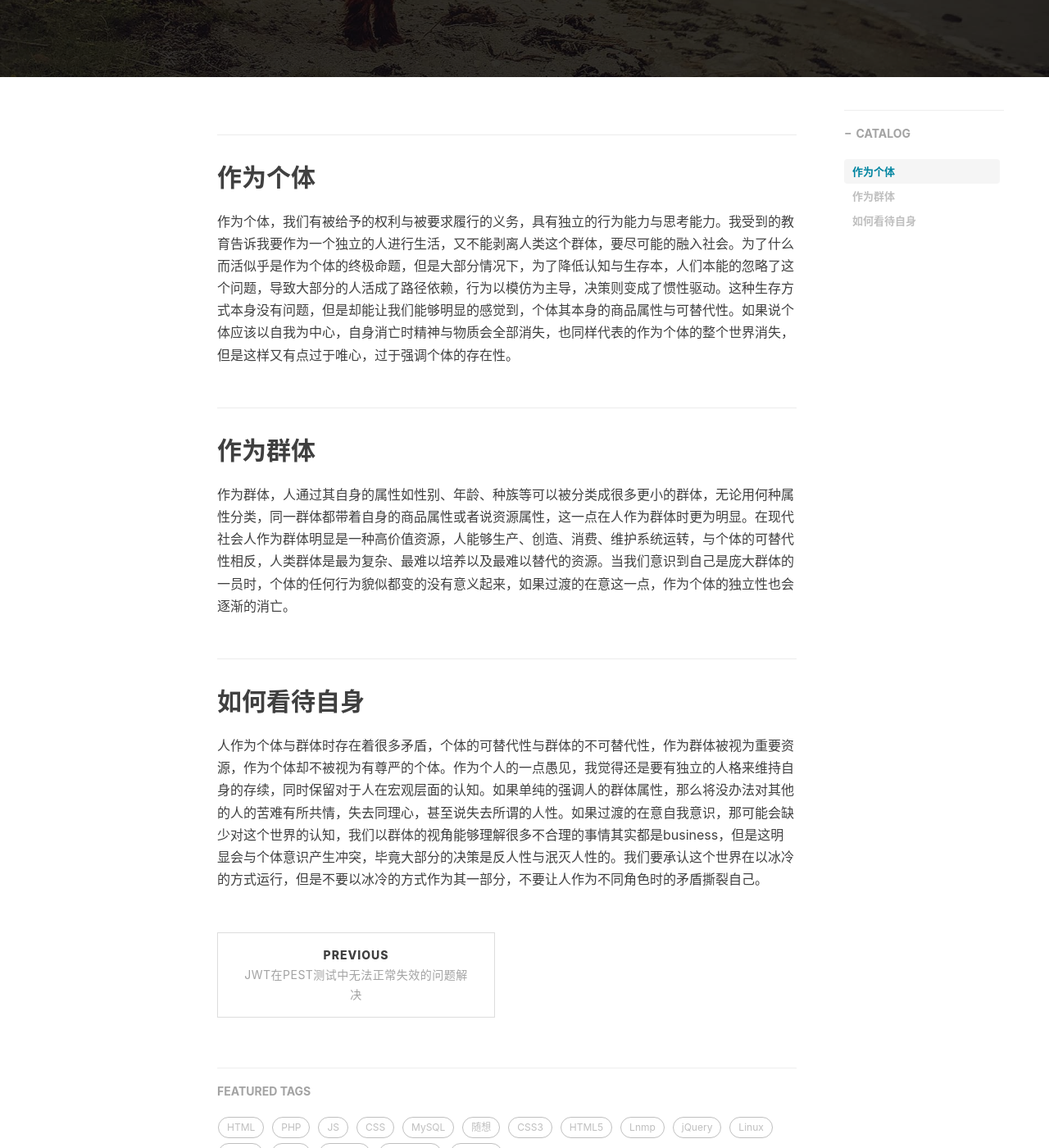
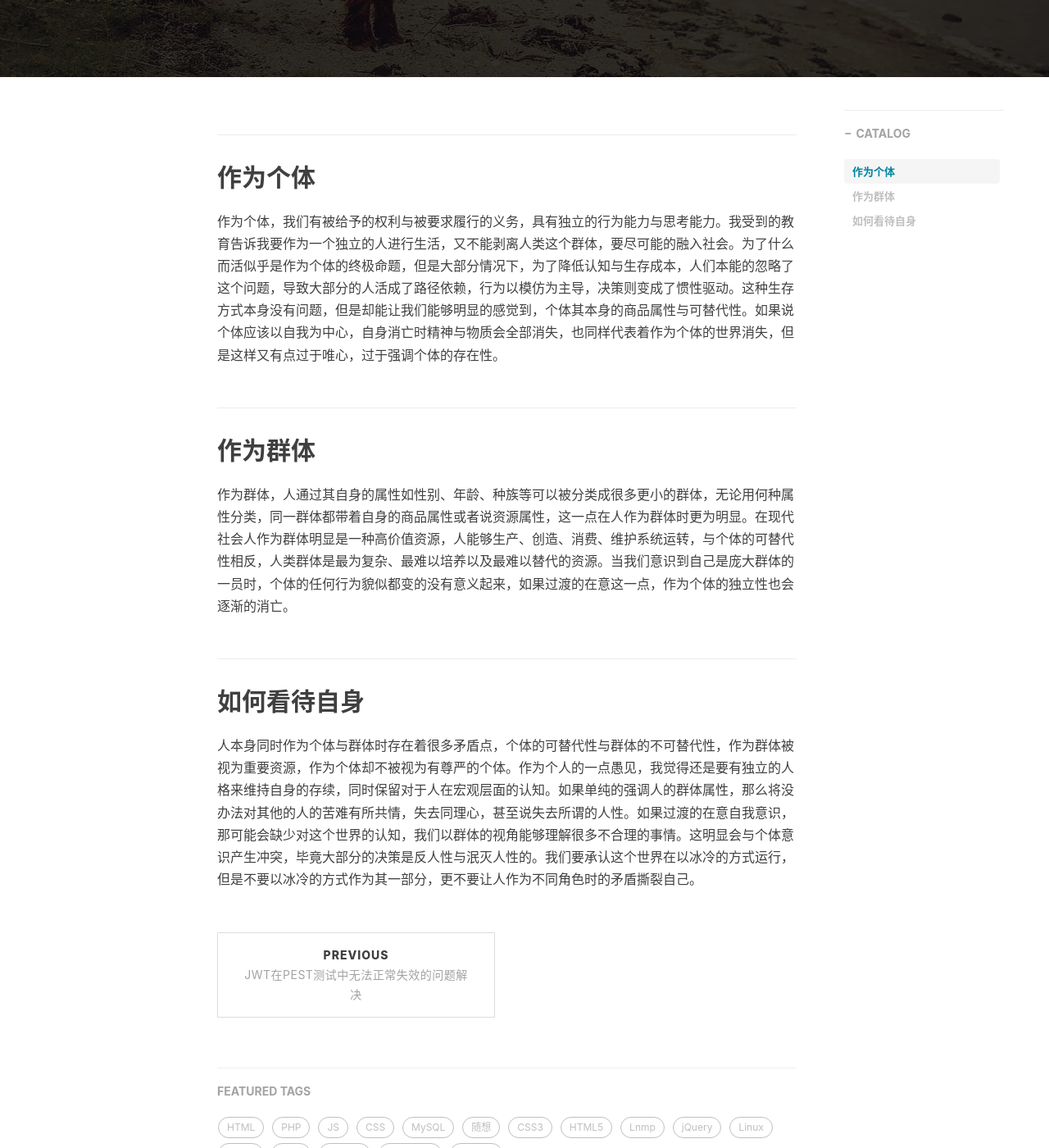
Before and after one commit to coolert/coolert.github.io, a Jekyll site: the page built from _posts/caprice/2026-01-14-about-humans.markdown, in a window 1280 px wide and 1400 px high, scrolled down 429 px. Shown: the whole window at 82% size. Built offline with Jekyll 4.4.1, drawn with Linux system fonts in a browser that asks for light colours; nearby versions of some CDN libraries; comment, search, counter and statistics services are not loaded.

Commit message:
Update 2026-01-14-about-humans.markdown

```diff
--- a/_posts/caprice/2026-01-14-about-humans.markdown
+++ b/_posts/caprice/2026-01-14-about-humans.markdown
@@ -13,7 +13,7 @@ tags:
 
 ## 作为个体
 
-作为个体，我们有被给予的权利与被要求履行的义务，具有独立的行为能力与思考能力。我受到的教育告诉我要作为一个独立的人进行生活，又不能剥离人类这个群体，要尽可能的融入社会。为了什么而活似乎是作为个体的终极命题，但是大部分情况下，为了降低认知与生存本，人们本能的忽略了这个问题，导致大部分的人活成了路径依赖，行为以模仿为主导，决策则变成了惯性驱动。这种生存方式本身没有问题，但是却能让我们能够明显的感觉到，个体其本身的商品属性与可替代性。如果说个体应该以自我为中心，自身消亡时精神与物质会全部消失，也同样代表的作为个体的整个世界消失，但是这样又有点过于唯心，过于强调个体的存在性。
+作为个体，我们有被给予的权利与被要求履行的义务，具有独立的行为能力与思考能力。我受到的教育告诉我要作为一个独立的人进行生活，又不能剥离人类这个群体，要尽可能的融入社会。为了什么而活似乎是作为个体的终极命题，但是大部分情况下，为了降低认知与生存成本，人们本能的忽略了这个问题，导致大部分的人活成了路径依赖，行为以模仿为主导，决策则变成了惯性驱动。这种生存方式本身没有问题，但是却能让我们能够明显的感觉到，个体其本身的商品属性与可替代性。如果说个体应该以自我为中心，自身消亡时精神与物质会全部消失，也同样代表着作为个体的世界消失，但是这样又有点过于唯心，过于强调个体的存在性。
 
 ## 作为群体
 
@@ -21,4 +21,4 @@ tags:
 
 ## 如何看待自身
 
-人作为个体与群体时存在着很多矛盾，个体的可替代性与群体的不可替代性，作为群体被视为重要资源，作为个体却不被视为有尊严的个体。作为个人的一点愚见，我觉得还是要有独立的人格来维持自身的存续，同时保留对于人在宏观层面的认知。如果单纯的强调人的群体属性，那么将没办法对其他的人的苦难有所共情，失去同理心，甚至说失去所谓的人性。如果过渡的在意自我意识，那可能会缺少对这个世界的认知，我们以群体的视角能够理解很多不合理的事情其实都是business，但是这明显会与个体意识产生冲突，毕竟大部分的决策是反人性与泯灭人性的。我们要承认这个世界在以冰冷的方式运行，但是不要以冰冷的方式作为其一部分，不要让人作为不同角色时的矛盾撕裂自己。
+人本身同时作为个体与群体时存在着很多矛盾点，个体的可替代性与群体的不可替代性，作为群体被视为重要资源，作为个体却不被视为有尊严的个体。作为个人的一点愚见，我觉得还是要有独立的人格来维持自身的存续，同时保留对于人在宏观层面的认知。如果单纯的强调人的群体属性，那么将没办法对其他的人的苦难有所共情，失去同理心，甚至说失去所谓的人性。如果过渡的在意自我意识，那可能会缺少对这个世界的认知，我们以群体的视角能够理解很多不合理的事情。这明显会与个体意识产生冲突，毕竟大部分的决策是反人性与泯灭人性的。我们要承认这个世界在以冰冷的方式运行，但是不要以冰冷的方式作为其一部分，更不要让人作为不同角色时的矛盾撕裂自己。
```
